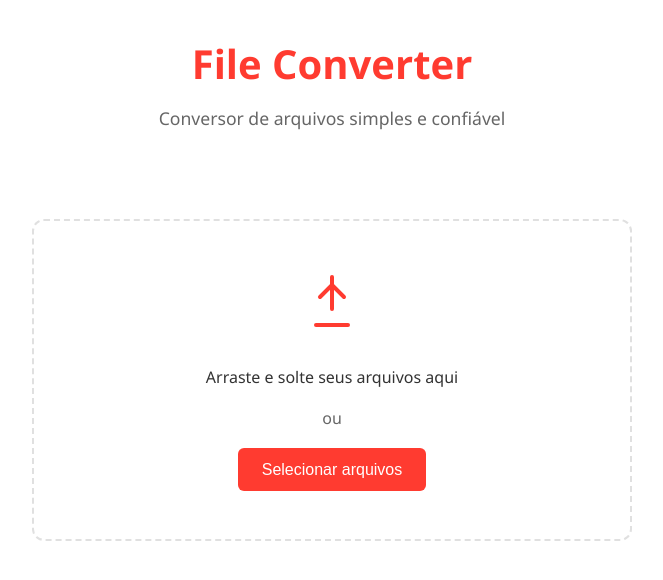
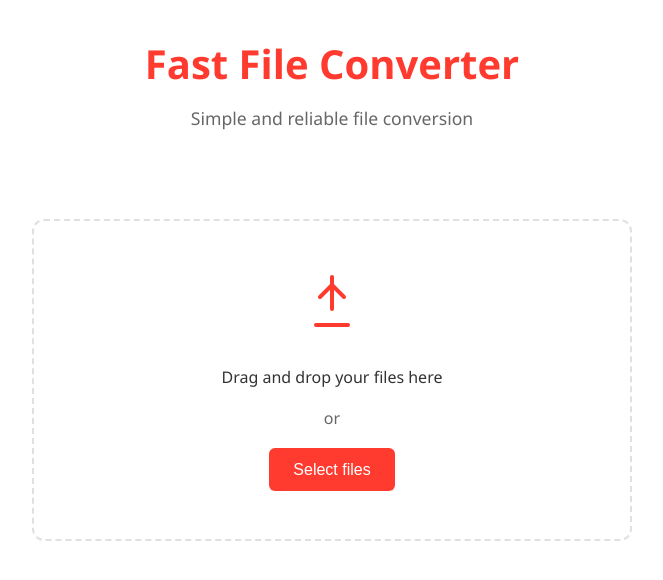
Before and after one commit to orafaelmiguel/Fastfile, a website: page public/index.html in a window 1280 px wide. Shown: the whole page, without its empty margins (308-971 px from the left). Drawn offline with Linux system fonts and the light colour scheme.

Commit message:
fix: change language

```diff
--- a/public/index.html
+++ b/public/index.html
@@ -1,25 +1,25 @@
 <!DOCTYPE html>
-<html lang="pt-BR">
+<html lang="en">
 <head>
     <meta charset="UTF-8">
     <meta name="viewport" content="width=device-width, initial-scale=1.0">
-    <title>File Converter - Conversor de Arquivos</title>
+    <title>File Converter - Simple and Reliable</title>
     <link rel="stylesheet" href="styles.css">
 </head>
 <body>
     <div class="container">
         <header>
-            <h1>File Converter</h1>
-            <p class="subtitle">Conversor de arquivos simples e confiável</p>
+            <h1>Fast File Converter</h1>
+            <p class="subtitle">Simple and reliable file conversion</p>
         </header>
 
         <main>
             <div class="upload-area">
                 <div class="upload-box">
                     <img src="upload-icon.svg" alt="Upload" class="upload-icon">
-                    <p>Arraste e solte seus arquivos aqui</p>
-                    <p class="or">ou</p>
-                    <button class="select-button">Selecionar arquivos</button>
+                    <p>Drag and drop your files here</p>
+                    <p class="or">or</p>
+                    <button class="select-button">Select files</button>
                 </div>
             </div>
         </main>
```
